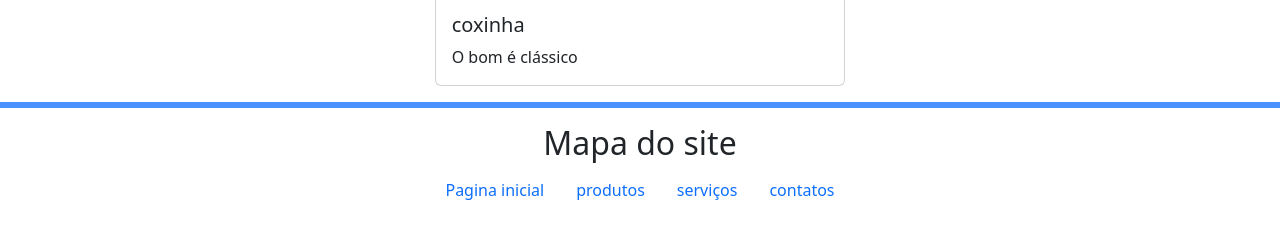
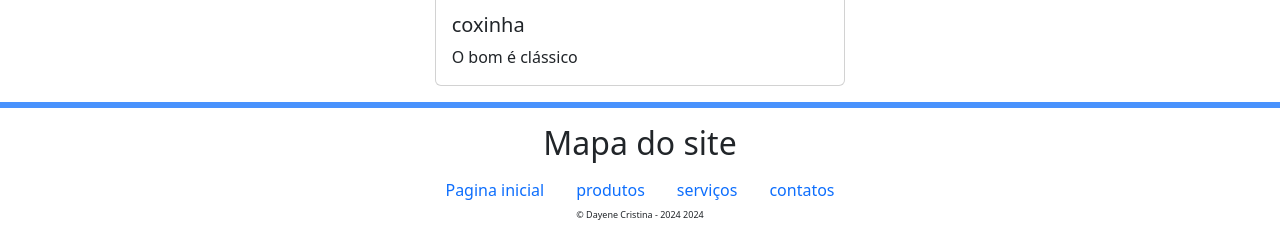
Before and after one commit to DayCris1/padaria, a plain HTML site: page produtos.html in a window 1280 px wide. Shown: the part 825-1054 px from the top of the page. Drawn offline with nearby package versions, Linux system fonts and the light colour scheme.

Commit message:
rodapé
inclusão de rodape com ano atualizando automaticamente anulmente.

```diff
--- a/produtos.html
+++ b/produtos.html
@@ -154,6 +154,17 @@
           <a class="nav-link" href="contato.html">contatos</a>
         </li>
       </ul>
+      <h6 style="text-align: center; font-size: xx-small;">
+        © Dayene Cristina - 2024 <span id="ano-copyright"></span>
+      </h6>
+
+        <script>
+          // Captura o ano atual
+          const anoAtual = new Date().getFullYear();
+
+          // Seleciona o elemento HTML com o id 'ano-copyright'
+          document.getElementById('ano-copyright').textContent = anoAtual;
+        </script>
     <script src="https://cdn.jsdelivr.net/npm/bootstrap@5.3.3/dist/js/bootstrap.bundle.min.js" integrity="sha384-YvpcrYf0tY3lHB60NNkmXc5s9fDVZLESaAA55NDzOxhy9GkcIdslK1eN7N6jIeHz" crossorigin="anonymous"></script>
 </footer>
 </body>
```
Also changed, not shown: index.html (+10 -0 lines), servicos.html (+11 -0 lines).
